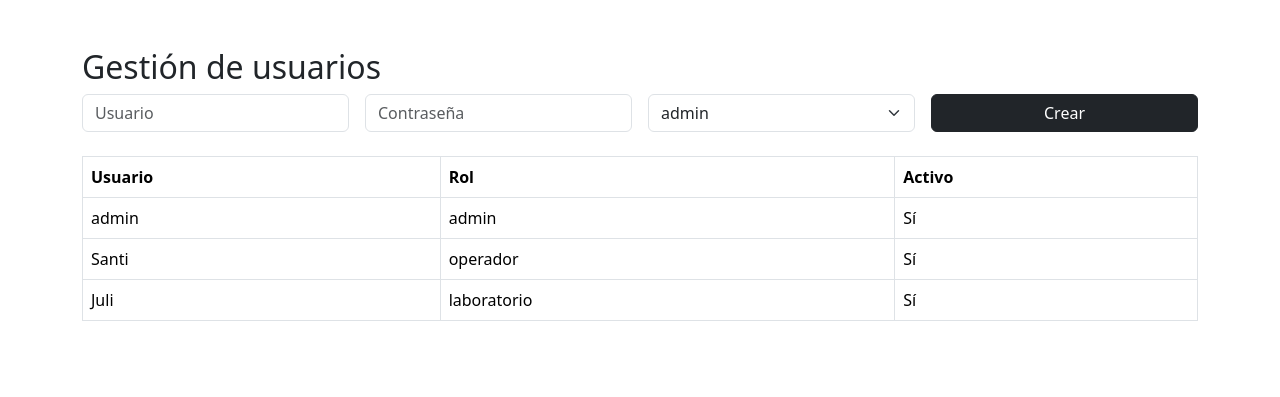
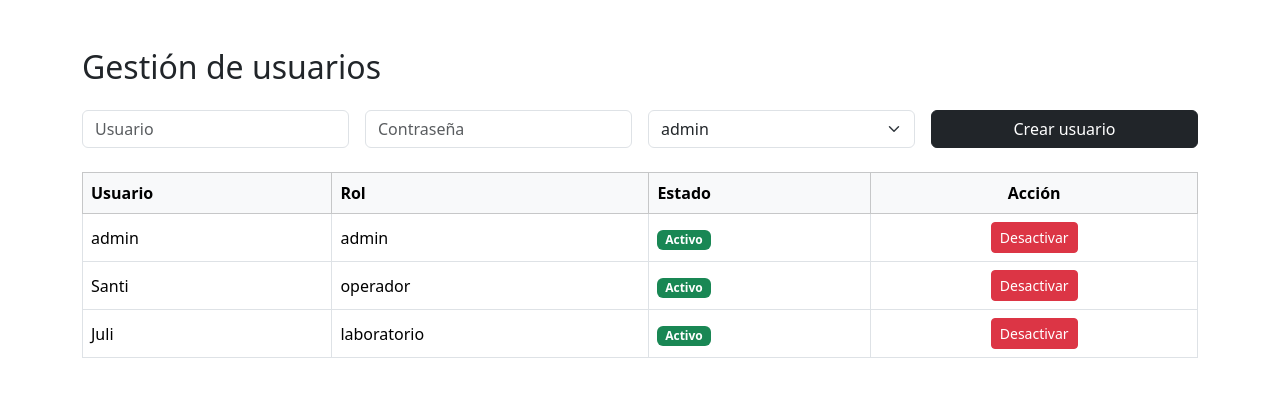
Before and after one commit to santiagonisi/Dashboard, a Flask app: page /admin/usuarios in a window 1280 px wide. Shown: the top 397 px of the page. Run offline with Flask 3, Linux system fonts and the light colour scheme; a user stored in the database is signed in; data comes from the database, SQL or seed files in the repository.

Commit message:
activar/desactivar usuarios

```diff
--- a/app.py
+++ b/app.py
@@ -79,35 +79,42 @@ def dashboard():
 def logistica():
     return render_template("logistica.html")
 
+
 @app.route("/hormigon")
 @role_required(["admin", "laboratorio"])
 def hormigon():
     return render_template("hormigon.html")
+
 
 @app.route("/dcp")
 @role_required(["admin", "laboratorio"])
 def dcp():
     return render_template("dcp.html")
 
+
 @app.route("/sobre-ii")
 @role_required(["admin", "tecnica"])
 def sobre_ii():
     return render_template("sobre_ii.html")
+
 
 @app.route("/polizas")
 @role_required(["admin", "tecnica"])
 def polizas():
     return render_template("polizas.html")
 
+
 @app.route("/combustible")
 @role_required(["admin", "tecnica"])
 def combustible():
     return render_template("combustible.html")
 
+
 @app.route("/presupuestos")
 @role_required(["admin", "tecnica"])
 def presupuestos():
     return render_template("presupuestos.html")
+
 
 @app.route("/rrhh")
 @role_required(["admin", "gestion"])
@@ -145,6 +152,24 @@ def admin_usuarios():
     )
 
 
+@app.route("/admin/usuarios/toggle/<int:user_id>")
+@role_required(["admin"])
+def toggle_usuario(user_id):
+    conn = sqlite3.connect(Config.DATABASE)
+    cursor = conn.cursor()
+
+    cursor.execute("""
+        UPDATE usuarios
+        SET activo = CASE activo WHEN 1 THEN 0 ELSE 1 END
+        WHERE id = ?
+    """, (user_id,))
+
+    conn.commit()
+    conn.close()
+
+    return redirect(url_for("admin_usuarios"))
+
+
 @app.route("/logout")
 def logout():
     session.clear()
--- a/templates/admin_usuarios.html
+++ b/templates/admin_usuarios.html
@@ -2,12 +2,13 @@
 <html lang="es">
 <head>
     <meta charset="UTF-8">
-    <title>Usuarios</title>
+    <title>Gestión de usuarios</title>
     <link href="https://cdn.jsdelivr.net/npm/bootstrap@5.3.2/dist/css/bootstrap.min.css" rel="stylesheet">
 </head>
+
 <body class="container mt-5">
 
-<h2>Gestión de usuarios</h2>
+<h2 class="mb-4">Gestión de usuarios</h2>
 
 <form method="POST" class="row g-3 mb-4">
     <div class="col-md-3">
@@ -27,24 +28,38 @@
     </div>
 
     <div class="col-md-3">
-        <button class="btn btn-dark w-100">Crear</button>
+        <button class="btn btn-dark w-100">Crear usuario</button>
     </div>
 </form>
 
-<table class="table table-bordered">
-    <thead>
+<table class="table table-bordered table-hover align-middle">
+    <thead class="table-light">
         <tr>
             <th>Usuario</th>
             <th>Rol</th>
-            <th>Activo</th>
+            <th>Estado</th>
+            <th class="text-center">Acción</th>
         </tr>
     </thead>
+
     <tbody>
         {% for u in usuarios %}
         <tr>
             <td>{{ u.usuario }}</td>
             <td>{{ u.rol }}</td>
-            <td>{{ "Sí" if u.activo else "No" }}</td>
+            <td>
+                {% if u.activo %}
+                    <span class="badge bg-success">Activo</span>
+                {% else %}
+                    <span class="badge bg-secondary">Inactivo</span>
+                {% endif %}
+            </td>
+            <td class="text-center">
+                <a href="{{ url_for('toggle_usuario', user_id=u.id) }}"
+                   class="btn btn-sm {{ 'btn-danger' if u.activo else 'btn-success' }}">
+                    {{ 'Desactivar' if u.activo else 'Activar' }}
+                </a>
+            </td>
         </tr>
         {% endfor %}
     </tbody>
```
